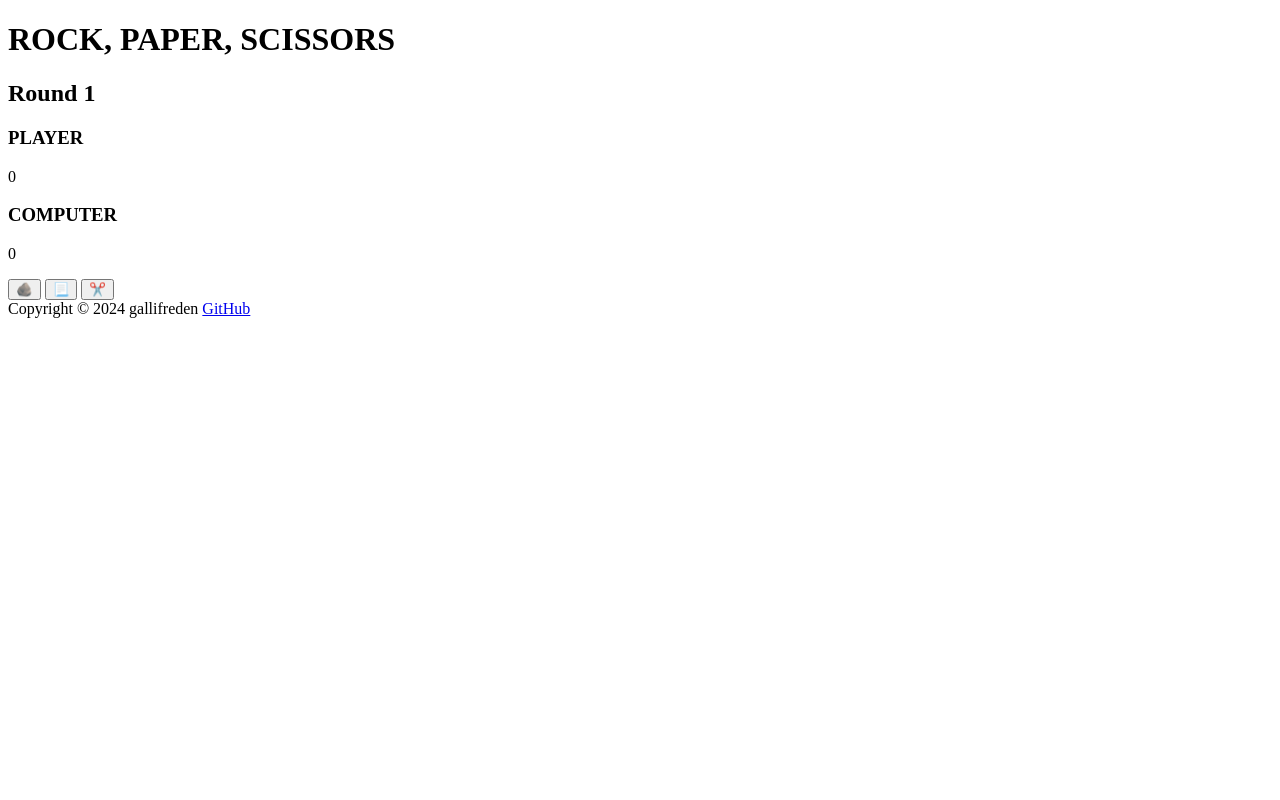
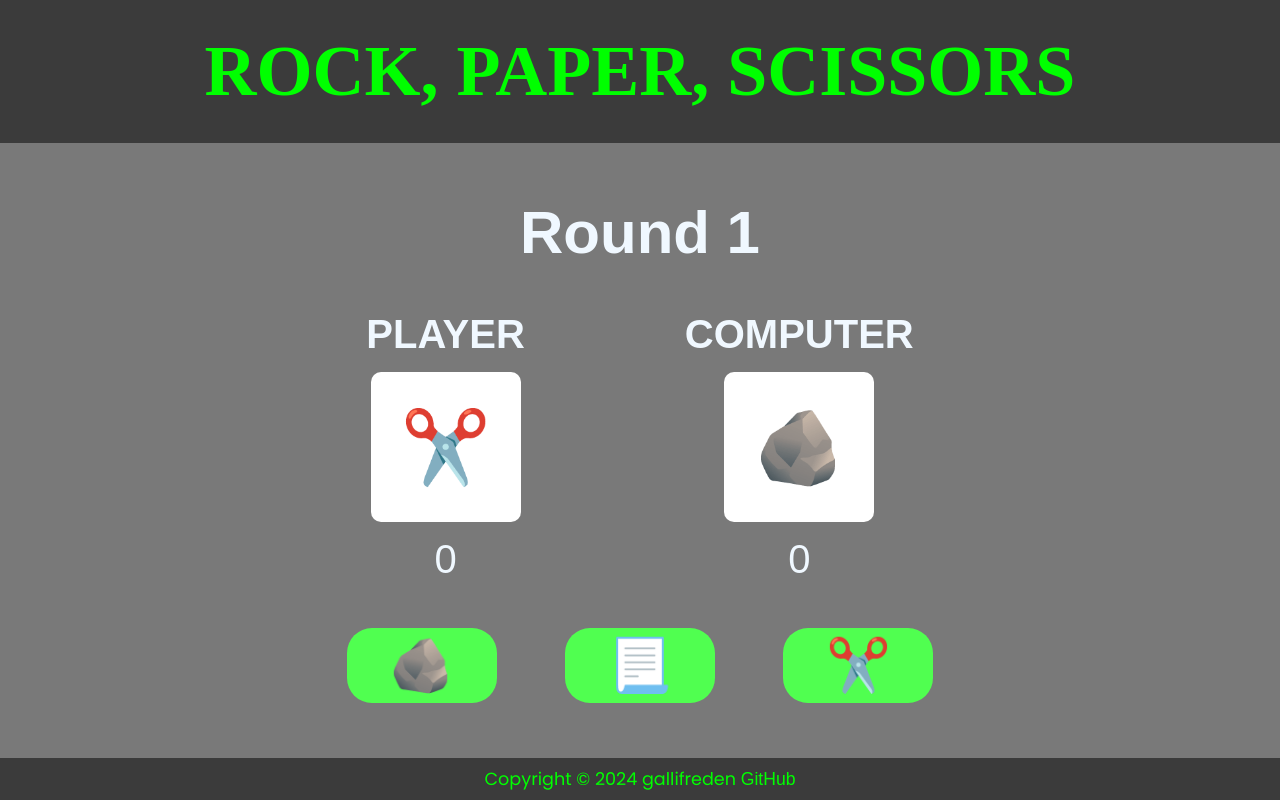
Before and after one commit to kalmar-jiri/rock-paper-scissors, a plain HTML site: page index.html in a window 1280 px wide. Drawn offline with Linux system fonts and the light colour scheme; a web font is replaced by a local one.

Commit message:
Add styles

```diff
--- a/index.html
+++ b/index.html
@@ -3,7 +3,8 @@
   <head>
     <meta charset="UTF-8" />
     <meta name="viewport" content="width=device-width, initial-scale=1.0" />
-    <script src="script.js"></script>
+    <script defer src="script.js"></script>
+    <link rel="stylesheet" href="style.css" />
     <title>Rock, paper, scissors</title>
   </head>
   <body>
@@ -12,18 +13,20 @@
     </header>
 
     <main>
-      <h2>Round <span class="round">1</span></h2>
+      <h2>Round 1</h2>
 
-      <div class="game--player">
-        <h3>PLAYER</h3>
-        <div class="choice--player"></div>
-        <p class="score">0</p>
-      </div>
+      <div class="game">
+        <div class="info info--player">
+          <h3>PLAYER</h3>
+          <div class="choice choice--player">✂️</div>
+          <p class="score">0</p>
+        </div>
 
-      <div class="game--computer">
-        <h3>COMPUTER</h3>
-        <div class="choice--computer"></div>
-        <p class="score">0</p>
+        <div class="info info--computer">
+          <h3>COMPUTER</h3>
+          <div class="choice choice--computer">🪨</div>
+          <p class="score">0</p>
+        </div>
       </div>
 
       <div class="choices">
--- /dev/null
+++ b/style.css
@@ -0,0 +1,111 @@
+@import url('https://fonts.googleapis.com/css2?family=Poppins:ital,wght@0,100;0,200;0,300;0,400;0,500;0,600;0,700;0,800;0,900;1,100;1,200;1,300;1,400;1,500;1,600;1,700;1,800;1,900&display=swap');
+@import url('https://fonts.googleapis.com/css2?family=Danfo&family=Poppins:ital,wght@0,100;0,200;0,300;0,400;0,500;0,600;0,700;0,800;0,900;1,100;1,200;1,300;1,400;1,500;1,600;1,700;1,800;1,900&display=swap');
+@import url('https://fonts.googleapis.com/css2?family=Poetsen+One&display=swap');
+
+* {
+  padding: 0;
+  margin: 0;
+  box-sizing: border-box;
+  outline: none;
+  border: none;
+  font-family: 'Poetsen One', sans-serif;
+}
+
+body {
+  display: flex;
+  flex-direction: column;
+  height: 100vh;
+}
+
+/* HEADER */
+h1 {
+  font-family: 'Danfo', serif;
+  color: #00ff00;
+  text-align: center;
+  font-size: 72px;
+}
+
+header {
+  background-color: #3b3b3b;
+  padding: 30px;
+}
+
+/* MAIN GAME SECTION */
+main {
+  background-color: #797979;
+  color: aliceblue;
+  flex-grow: 1;
+  display: flex;
+  flex-direction: column;
+  align-items: center;
+  justify-content: space-around;
+  padding: 3rem;
+}
+
+h2 {
+  font-size: 60px;
+  /* padding-bottom: 3rem; */
+}
+
+h3 {
+  font-size: 40px;
+}
+
+.score {
+  font-size: 40px;
+}
+
+.game {
+  display: flex;
+  gap: 10rem;
+}
+
+.info {
+  display: flex;
+  flex-direction: column;
+  justify-content: center;
+  align-items: center;
+  gap: 15px;
+  padding: 2rem 0;
+}
+
+.choice {
+  background-color: white;
+  height: 150px;
+  width: 150px;
+  border-radius: 10px;
+  font-size: 72px;
+  display: flex;
+  justify-content: center;
+  align-items: center;
+}
+
+button {
+  width: 150px;
+  font-size: 52px;
+  border-radius: 25px;
+  background-color: #50ff50;
+  cursor: pointer;
+  transition: all 0.3s;
+  margin: 0 2rem;
+  padding: 7px;
+}
+
+button:hover {
+  background-color: #89ff89;
+}
+
+/* FOOTER */
+footer {
+  background-color: #3b3b3b;
+  color: #00ff00;
+  text-align: center;
+  padding: 0.5rem;
+  font-size: 1.1rem;
+  font-family: 'Poppins', sans-serif;
+}
+
+a {
+  text-decoration: none;
+  color: #00ff00;
+}
```
